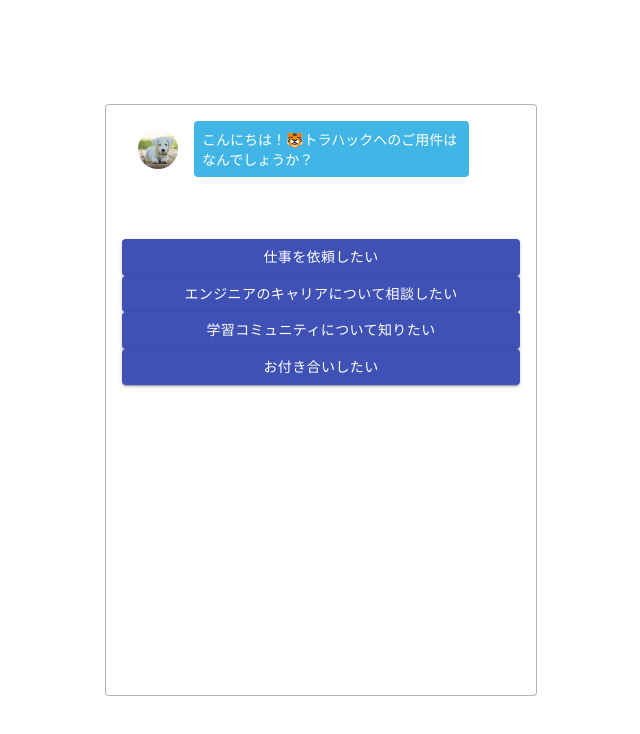
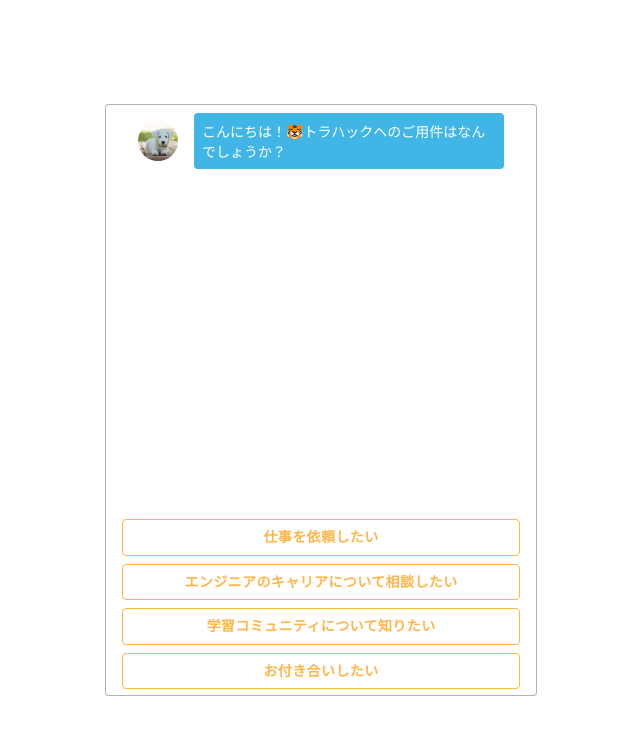
Before and after one commit to Fumicode01/chatbot, a React (Create React App) app: page / in a window 1280 px wide. Shown: the top 734 px of the page, without its empty margins (319-959 px from the left). Built offline with nearby package versions, Linux system fonts and the light colour scheme.

Commit message:
apply Customed Material UI

```diff
--- a/src/components/Answer.jsx
+++ b/src/components/Answer.jsx
@@ -1,20 +1,33 @@
 import React from 'react';
-import { makeStyles } from '@material-ui/core/styles';
+import { makeStyles, createStyles } from '@material-ui/core/styles';
 import Button from '@material-ui/core/Button';
 
 
-const useStyles = makeStyles((theme) => ({
-    root: {
+const useStyles = makeStyles(() => (
+    createStyles({
+        "button": {
+            borderColor: '#FFB549',
+            color: '#FFB549',
+            fontWeight: 600,
+            marginBottom: '8px',
+            "&:hover": {
+                backgroundColor: '#FFB549',
+                color: '#fff',
 
-    },
-  }));
+            }
+
+        }
+    })
+));
 
 
 const Answer = (props) => {
-    // const classes = useStyles();
+    const classes = useStyles();
 
     return (
-        <Button variant="contained" color="primary" onClick = {() => props.select(props.content, props.nextId)}>
+        <Button
+        className={classes.button}
+        variant="outlined" onClick = {() => props.select(props.content, props.nextId)}>
             {props.content}
         </Button>
 
--- a/src/components/Chats.jsx
+++ b/src/components/Chats.jsx
@@ -1,15 +1,18 @@
 import React from 'react';
-import { makeStyles } from '@material-ui/core/styles';
+import { createStyles, makeStyles } from '@material-ui/core/styles';
 import List from '@material-ui/core/List';
 import {Chat} from "./index"
 
-const useStyles = makeStyles((theme) => ({
-    root: {
-      width: '100%',
-      maxWidth: '36ch',
-      backgroundColor: theme.palette.background.paper,
-    },
-  }));
+const useStyles = makeStyles((theme) => (
+    createStyles({
+        "chats":{
+            height: 400,
+            padding: '0',
+            overflow: 'auto',
+
+        }
+    })
+));
 
 
 const Chats = (props) => {
@@ -17,7 +20,7 @@
 
 
     return (
-        <List className={classes.root}>
+        <List className={classes.chats}>
         {props.chats.map((chat, index) => {
             return <Chat text={chat.text} type={chat.type} key={index.toString()} />
         })}
```
